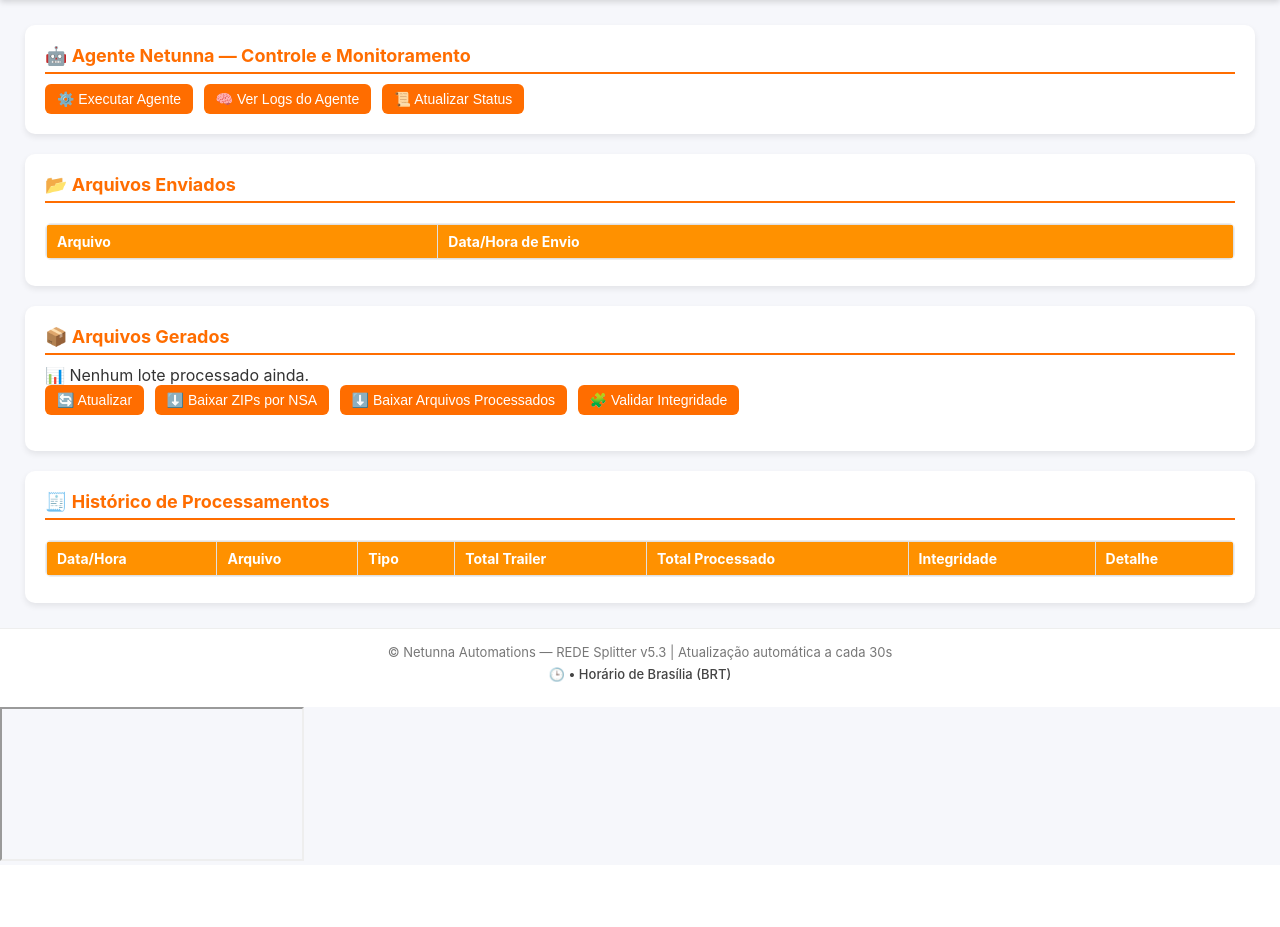
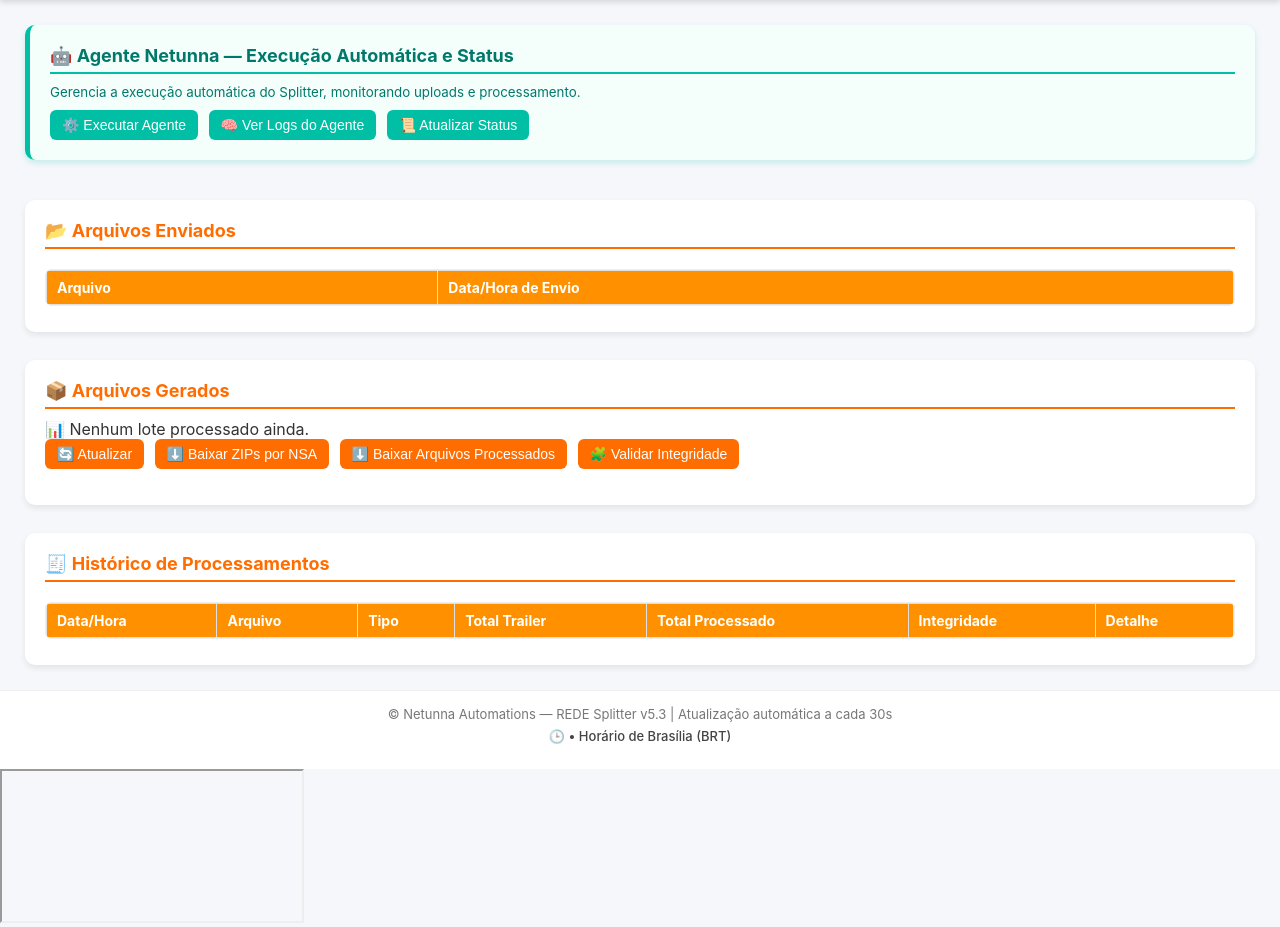
Before and after one commit to WilsonNous/netunna-rede-splitter-v2, a Flask app: page / in a window 1280 px wide. Shown: the part 84-1011 px from the top of the page. Before the commit the page ends 945 px from the top, so only its background shows below. Run offline with Flask 3, Linux system fonts and the light colour scheme; lists and menus that the app fills with data are empty.

Commit message:
Update index.html

```diff
--- a/templates/index.html
+++ b/templates/index.html
@@ -50,6 +50,9 @@
       display:flex; flex-direction:column;
       min-width:0; overflow:hidden;
     }
+    section + section { margin-top:8px; }
+    section.agente + section { margin-top:20px; }
+
     h2 { color:#ff6d00; font-size:18px; margin:0 0 10px; border-bottom:2px solid #ff6d00; padding-bottom:6px; }
 
     button {
@@ -91,6 +94,23 @@
 
     .table-count { font-size:13px; color:#555; margin-top:6px; text-align:right; font-style:italic; }
 
+    /* === 🔹 Caixa do Agente Netunna === */
+    section.agente {
+      border-left:5px solid #00bfa5;
+      background:#f4fffc;
+      box-shadow:0 3px 6px rgba(0,191,165,0.2);
+    }
+    section.agente h2 {
+      color:#00796b;
+      border-bottom:2px solid #00bfa5;
+    }
+    section.agente button {
+      background:#00bfa5;
+    }
+    section.agente button:hover {
+      background:#00997a;
+    }
+
     /* === Logs do Agente === */
     #agentLogs {
       background:#000;
@@ -124,8 +144,11 @@
 
   <main>
     <!-- 🔹 Seção do Agente Netunna -->
-    <section>
-      <h2>🤖 Agente Netunna — Controle e Monitoramento</h2>
+    <section class="agente">
+      <h2>🤖 Agente Netunna — Execução Automática e Status</h2>
+      <small style="color:#00796b; margin-bottom:10px;">
+        Gerencia a execução automática do Splitter, monitorando uploads e processamento.
+      </small>
       <div>
         <button onclick="executarAgente()">⚙️ Executar Agente</button>
         <button onclick="verLogsAgente()">🧠 Ver Logs do Agente</button>
```
